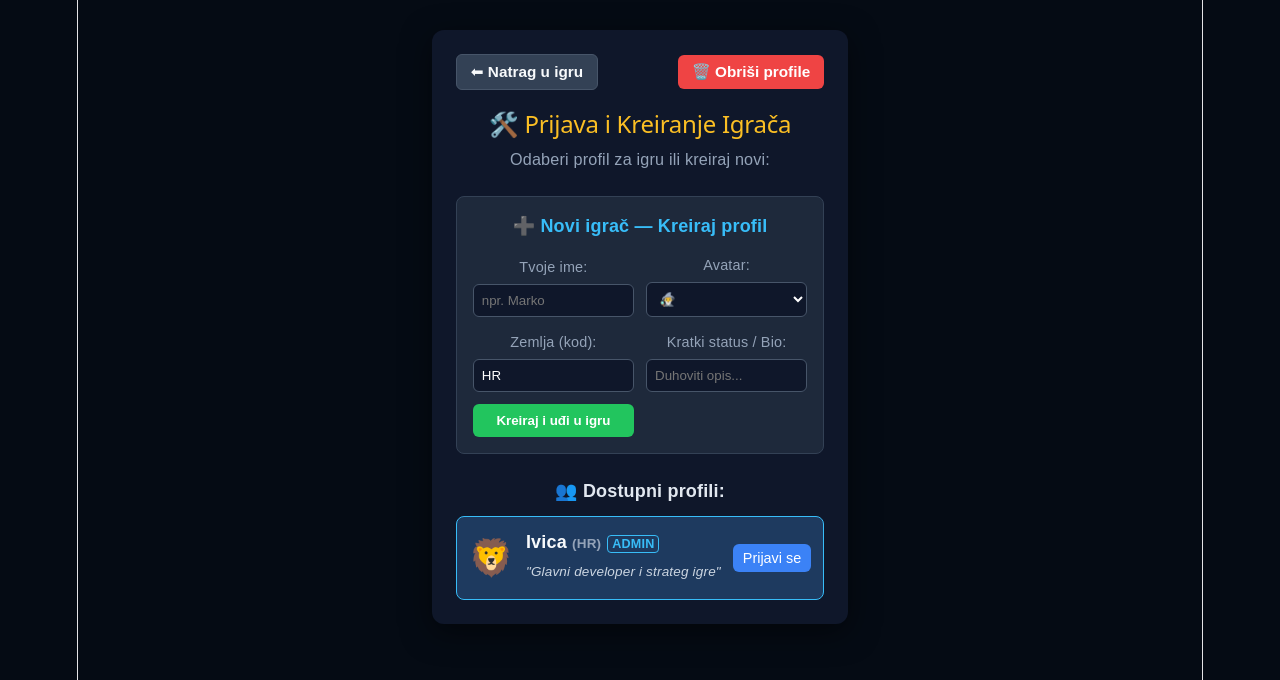
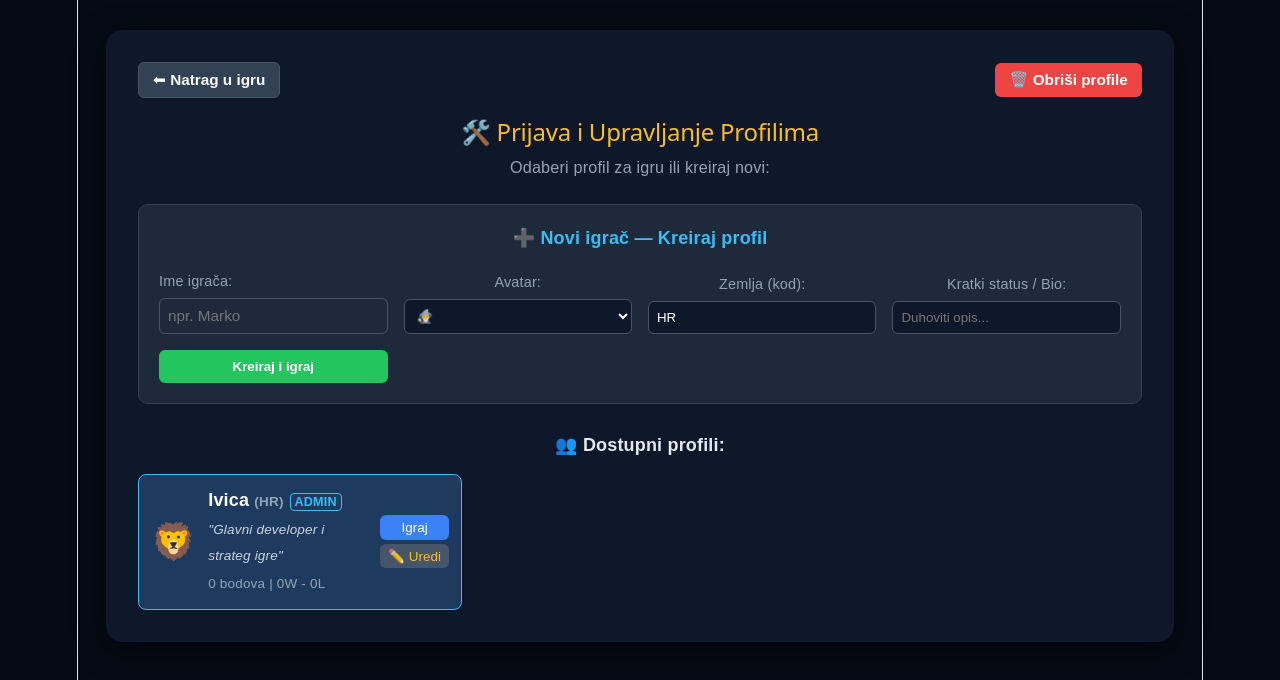
Before and after one commit to jeloseki/Mlin, a React (Vite) app: page /admin in a window 1280 px wide. Shown: the top 680 px of the page. Built offline with nearby package versions, Linux system fonts and the light colour scheme.

Commit message:
Dodavanje gumba Uredi i prosirivanje cjelokupnog admin panela

```diff
--- a/src/AdminPanel.jsx
+++ b/src/AdminPanel.jsx
@@ -23,18 +23,38 @@ export default function AdminPanel() {
     return saved ? JSON.parse(saved) : [DEFAULT_IVICA];
   });
 
-  // Stanje forme za unos novog igrača
   const [name, setName] = useState('');
   const [avatar, setAvatar] = useState('🧙‍♂️');
   const [bio, setBio] = useState('');
   const [country, setCountry] = useState('HR');
 
-  // Stanja za višekratno brisanje
+  const [editingId, setEditingId] = useState(null);
   const [isDeleteMode, setIsDeleteMode] = useState(false);
   const [selectedForDelete, setSelectedForDelete] = useState([]);
 
+  // Nalazi prvo podudaranje imena koje počinje upisanim slovima
+  const matchingProfile = name.trim()
+    ? profiles.find(p => p.name.toLowerCase().startsWith(name.toLowerCase()) && p.name.toLowerCase() !== name.toLowerCase())
+    : null;
+
+  // Izračun sivog nastavka (ghost text)
+  const ghostSuffix = matchingProfile
+    ? matchingProfile.name.slice(name.length)
+    : '';
+
+  // Obrada tipke TAB ili strelice desno za prihvaćanje prijedloga
+  const handleKeyDownName = (e) => {
+    if ((e.key === 'Tab' || e.key === 'ArrowRight') && matchingProfile) {
+      // Ako kursor stoji na samom kraju teksta ili se pritisne Tab
+      if (e.key === 'Tab' || e.target.selectionStart === name.length) {
+        e.preventDefault();
+        setName(matchingProfile.name);
+      }
+    }
+  };
+
   const handleSelectProfile = (player) => {
-    if (isDeleteMode) return; // Ako smo u modu brisanja, klik ne prijavljuje igrača
+    if (isDeleteMode || editingId !== null) return;
 
     const activeProfile = {
       name: player.name,
@@ -51,10 +71,62 @@ export default function AdminPanel() {
     navigate('/');
   };
 
-  const handleCreateProfile = (e) => {
+  const handleStartEdit = (e, player) => {
+    e.stopPropagation();
+    setEditingId(player.id);
+    setName(player.name);
+    setAvatar(player.avatar);
+    setCountry(player.country || 'HR');
+    setBio(player.bio || '');
+    window.scrollTo({ top: 0, behavior: 'smooth' });
+  };
+
+  const handleCancelEdit = () => {
+    setEditingId(null);
+    setName('');
+    setAvatar('🧙‍♂️');
+    setBio('');
+    setCountry('HR');
+  };
+
+  const handleSubmitProfile = (e) => {
     e.preventDefault();
     if (!name.trim()) return;
 
+    if (editingId) {
+      const updated = profiles.map(p => {
+        if (p.id === editingId) {
+          return {
+            ...p,
+            name: name.trim(),
+            avatar,
+            country: country.trim().toUpperCase() || 'HR',
+            bio: bio.trim() || 'Spreman za igru!'
+          };
+        }
+        return p;
+      });
+
+      setProfiles(updated);
+      localStorage.setItem('mlin_admin_profiles', JSON.stringify(updated));
+
+      const savedActive = localStorage.getItem('mlin_user_profile');
+      if (savedActive) {
+        const parsed = JSON.parse(savedActive);
+        const editedPlayer = updated.find(p => p.id === editingId);
+        if (parsed.name === editedPlayer.name || editingId === 'admin-ivica') {
+          localStorage.setItem('mlin_user_profile', JSON.stringify({
+            ...parsed,
+            name: editedPlayer.name,
+            avatar: editedPlayer.avatar,
+            country: editedPlayer.country,
+            bio: editedPlayer.bio
+          }));
+        }
+      }
+
+      handleCancelEdit();
+    } else {
       const newProfile = {
         id: 'player-' + Date.now(),
         name: name.trim(),
@@ -71,16 +143,15 @@ export default function AdminPanel() {
       localStorage.setItem('mlin_admin_profiles', JSON.stringify(updated));
 
       handleSelectProfile(newProfile);
+    }
   };
 
-  // Uključivanje / isključivanje checkboxa za brisanje
   const toggleSelectDelete = (id) => {
     setSelectedForDelete(prev =>
       prev.includes(id) ? prev.filter(item => item !== id) : [...prev, id]
     );
   };
 
-  // Potvrda brisanja označenih profila
   const handleConfirmDelete = () => {
     if (selectedForDelete.length === 0) {
       setIsDeleteMode(false);
@@ -97,9 +168,21 @@ export default function AdminPanel() {
   };
 
   return (
-    <div style={{ maxWidth: '750px', margin: '30px auto', padding: '24px', backgroundColor: '#0f172a', borderRadius: '12px', color: '#fff', fontFamily: 'sans-serif', boxShadow: '0 8px 30px rgba(0,0,0,0.5)' }}>
 
-      {/* GORNJA TRAKA: NATRAG LIJEVO, BRISANJE DESNO */}
+    <div style={{
+      width: '95%',
+      maxWidth: '1100px',
+      margin: '30px auto',
+      padding: '32px',
+      backgroundColor: '#0f172a',
+      borderRadius: '16px',
+      color: '#fff',
+      fontFamily: 'sans-serif',
+      boxShadow: '0 8px 30px rgba(0,0,0,0.5)',
+      boxSizing: 'border-box'
+    }}>
+
+      {/* GORNJA TRAKA */}
       <div style={{ display: 'flex', justifyContent: 'space-between', alignItems: 'center', marginBottom: '20px' }}>
         <button
           type="button"
@@ -121,7 +204,10 @@ export default function AdminPanel() {
         {!isDeleteMode ? (
           <button
             type="button"
-            onClick={() => setIsDeleteMode(true)}
+            onClick={() => {
+              handleCancelEdit();
+              setIsDeleteMode(true);
+            }}
             style={{
               backgroundColor: '#ef4444',
               color: '#fff',
@@ -136,7 +222,7 @@ export default function AdminPanel() {
             🗑️ Obriši profile
           </button>
         ) : (
-          <div style={{ display: 'flex', gap: '8px' }}>
+          <div style={{ display: 'flex', alignItems: 'center', gap: '16px' }}>
             <button
               type="button"
               onClick={handleConfirmDelete}
@@ -144,11 +230,12 @@ export default function AdminPanel() {
                 backgroundColor: '#dc2626',
                 color: '#fff',
                 border: 'none',
-                padding: '8px 12px',
+                padding: '8px 14px',
                 borderRadius: '6px',
                 cursor: 'pointer',
                 fontSize: '0.85rem',
-                fontWeight: 'bold'
+                fontWeight: 'bold',
+                marginLeft: '12px'
               }}
             >
               Potvrdi brisanje ({selectedForDelete.length})
@@ -175,26 +262,87 @@ export default function AdminPanel() {
         )}
       </div>
 
-      <h2 style={{ textAlign: 'center', color: '#fbbf24', marginBottom: '8px' }}>🛠️ Prijava i Kreiranje Igrača</h2>
+      <h2 style={{ textAlign: 'center', color: '#fbbf24', marginBottom: '8px' }}>🛠️ Prijava i Upravljanje Profilima</h2>
       <p style={{ textAlign: 'center', color: '#94a3b8', fontSize: '0.9rem', marginBottom: '24px' }}>
-        {isDeleteMode ? 'Označite profile koje želite trajno obrisati:' : 'Odaberi profil za igru ili kreiraj novi:'}
+        {isDeleteMode
+          ? 'Označite profile koje želite trajno obrisati:'
+          : editingId
+            ? 'Uređivanje odabranog profila:'
+            : 'Odaberi profil za igru ili kreiraj novi:'}
       </p>
 
-      {/* FORMA ZA UNOS NOVOG PROFILA (SKRIVA SE DOK JE UKLJUČEN MOD BRISANJA) */}
+      {/* FORMA ZA UNOS / UREĐIVANJE */}
       {!isDeleteMode && (
-        <form onSubmit={handleCreateProfile} style={{ backgroundColor: '#1e293b', padding: '16px', borderRadius: '8px', marginBottom: '24px', border: '1px solid #334155' }}>
-          <h4 style={{ margin: '0 0 12px 0', color: '#38bdf8' }}>➕ Novi igrač — Kreiraj profil</h4>
-          <div style={{ display: 'grid', gridTemplateColumns: 'repeat(auto-fit, minmax(160px, 1fr))', gap: '12px', alignItems: 'flex-end' }}>
+        <form onSubmit={handleSubmitProfile} style={{ backgroundColor: '#1e293b', padding: '20px', borderRadius: '10px', marginBottom: '28px', border: editingId ? '1px solid #f59e0b' : '1px solid #334155' }}>
+          <h4 style={{ margin: '0 0 16px 0', color: editingId ? '#f59e0b' : '#38bdf8' }}>
+            {editingId ? '✏️ Uredi profil' : '➕ Novi igrač — Kreiraj profil'}
+          </h4>
+
+          <div style={{ display: 'grid', gridTemplateColumns: 'repeat(auto-fit, minmax(200px, 1fr))', gap: '16px', alignItems: 'flex-end' }}>
             <div>
-              <label style={{ fontSize: '0.8rem', color: '#94a3b8', display: 'block', marginBottom: '4px' }}>Tvoje ime:</label>
+              <div style={{ display: 'flex', justifyContent: 'space-between', alignItems: 'center', marginBottom: '4px' }}>
+                <label style={{ fontSize: '0.8rem', color: '#94a3b8' }}>Ime igrača:</label>
+                {ghostSuffix && (
+                  <span style={{ fontSize: '0.7rem', color: '#38bdf8' }}>Pritisni [Tab] za dopunu</span>
+                )}
+              </div>
+
+              {/* Relativni omotač za preklapanje ghost teksta i inputa */}
+              <div style={{ position: 'relative', width: '100%' }}>
+                {/* Pozadinski sloj koji prikazuje sivi prijedlog */}
+                <div
+                  aria-hidden="true"
+                  style={{
+                    position: 'absolute',
+                    top: 0,
+                    left: 0,
+                    right: 0,
+                    bottom: 0,
+                    padding: '8px',
+                    borderRadius: '6px',
+                    fontSize: '0.85rem',
+                    fontFamily: 'inherit',
+                    lineHeight: 'normal',
+                    whiteSpace: 'pre',
+                    pointerEvents: 'none',
+                    boxSizing: 'border-box',
+                    overflow: 'hidden'
+                  }}
+                >
+                  <span style={{ opacity: 0 }}>{name}</span>
+                  <span style={{ color: '#64748b' }}>{ghostSuffix}</span>
+                </div>
+
+                {/* Stvarni input polja */}
                 <input
                   type="text"
                   required
+                  list="existing-names"
                   placeholder="npr. Marko"
                   value={name}
                   onChange={e => setName(e.target.value)}
-                style={{ width: '100%', padding: '8px', borderRadius: '6px', backgroundColor: '#0f172a', border: '1px solid #475569', color: '#fff', boxSizing: 'border-box' }}
+                  onKeyDown={handleKeyDownName}
+                  style={{
+                    position: 'relative',
+                    width: '100%',
+                    padding: '8px',
+                    borderRadius: '6px',
+                    backgroundColor: 'transparent',
+                    border: '1px solid #475569',
+                    color: '#fff',
+                    boxSizing: 'border-box',
+                    fontSize: '0.85rem',
+                    fontFamily: 'inherit'
+                  }}
                 />
+              </div>
+
+              {/* Datalist za standardni padajući prozorčić */}
+              <datalist id="existing-names">
+                {profiles.map(p => (
+                  <option key={p.id} value={p.name} />
+                ))}
+              </datalist>
             </div>
 
             <div>
@@ -231,22 +379,44 @@ export default function AdminPanel() {
               />
             </div>
 
+            <div style={{ display: 'flex', gap: '8px' }}>
               <button
                 type="submit"
-              style={{ padding: '9px 16px', backgroundColor: '#22c55e', color: '#fff', border: 'none', borderRadius: '6px', fontWeight: 'bold', cursor: 'pointer' }}
+                style={{
+                  flex: 1,
+                  padding: '9px 12px',
+                  backgroundColor: editingId ? '#f59e0b' : '#22c55e',
+                  color: '#fff',
+                  border: 'none',
+                  borderRadius: '6px',
+                  fontWeight: 'bold',
+                  cursor: 'pointer'
+                }}
               >
-              Kreiraj i uđi u igru
+                {editingId ? 'Spremi izmjene' : 'Kreiraj i igraj'}
               </button>
+
+              {editingId && (
+                <button
+                  type="button"
+                  onClick={handleCancelEdit}
+                  style={{ padding: '9px 12px', backgroundColor: '#64748b', color: '#fff', border: 'none', borderRadius: '6px', cursor: 'pointer' }}
+                >
+                  Odustani
+                </button>
+              )}
+            </div>
           </div>
         </form>
       )}
 
       {/* POPIS PROFILA */}
-      <h4 style={{ margin: '0 0 12px 0', color: '#e2e8f0' }}>👥 Dostupni profili:</h4>
-      <div style={{ display: 'grid', gridTemplateColumns: 'repeat(auto-fill, minmax(240px, 1fr))', gap: '12px' }}>
+      <h4 style={{ margin: '0 0 16px 0', color: '#e2e8f0' }}>👥 Dostupni profili:</h4>
+      <div style={{ display: 'grid', gridTemplateColumns: 'repeat(auto-fill, minmax(300px, 1fr))', gap: '16px' }}>
         {profiles.map(p => {
           const isIvica = p.id === 'admin-ivica';
           const isSelected = selectedForDelete.includes(p.id);
+          const isBeingEdited = editingId === p.id;
 
           return (
             <div
@@ -263,14 +433,21 @@ export default function AdminPanel() {
                 alignItems: 'center',
                 gap: '12px',
                 padding: '12px',
-                backgroundColor: isSelected ? '#450a0a' : (isIvica ? '#1e3a5f' : '#1e293b'),
+                backgroundColor: isSelected
+                  ? '#450a0a'
+                  : isBeingEdited
+                    ? '#292524'
+                    : (isIvica ? '#1e3a5f' : '#1e293b'),
                 borderRadius: '8px',
-                border: isSelected ? '1px solid #ef4444' : (isIvica ? '1px solid #38bdf8' : '1px solid #334155'),
+                border: isSelected
+                  ? '1px solid #ef4444'
+                  : isBeingEdited
+                    ? '1px solid #f59e0b'
+                    : (isIvica ? '1px solid #38bdf8' : '1px solid #334155'),
                 cursor: (isDeleteMode && isIvica) ? 'default' : 'pointer',
                 opacity: (isDeleteMode && isIvica) ? 0.6 : 1
               }}
             >
-              {/* CHECKBOX PRIKAZAN SAMO U DELETE MODU I SAMO ZA DRUGE PROFILE */}
               {isDeleteMode && !isIvica && (
                 <input
                   type="checkbox"
@@ -289,15 +466,28 @@ export default function AdminPanel() {
                 <div style={{ fontSize: '0.75rem', color: '#cbd5e1', fontStyle: 'italic', margin: '2px 0' }}>
                   "{p.bio}"
                 </div>
+                <div style={{ fontSize: '0.75rem', color: '#94a3b8' }}>
+                  {p.points || 0} bodova | {p.wins || 0}W - {p.losses || 0}L
+                </div>
               </div>
 
               {!isDeleteMode && (
+                <div style={{ display: 'flex', flexDirection: 'column', gap: '4px' }}>
                   <button
                     type="button"
-                  style={{ backgroundColor: '#3b82f6', color: '#fff', border: 'none', padding: '6px 10px', borderRadius: '6px', cursor: 'pointer', fontSize: '0.8rem' }}
+                    style={{ backgroundColor: '#3b82f6', color: '#fff', border: 'none', padding: '5px 8px', borderRadius: '6px', cursor: 'pointer', fontSize: '0.75rem' }}
                   >
-                  Prijavi se
+                    Igraj
                   </button>
+                  <button
+                    type="button"
+                    title="Uredi profil"
+                    onClick={(e) => handleStartEdit(e, p)}
+                    style={{ backgroundColor: '#475569', color: '#fbbf24', border: 'none', padding: '4px 8px', borderRadius: '6px', cursor: 'pointer', fontSize: '0.75rem' }}
+                  >
+                    ✏️ Uredi
+                  </button>
+                </div>
               )}
             </div>
           );
```
Lines whose indentation alone changed are shown as unchanged.
